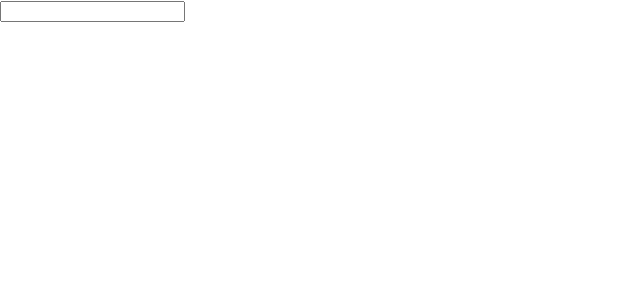
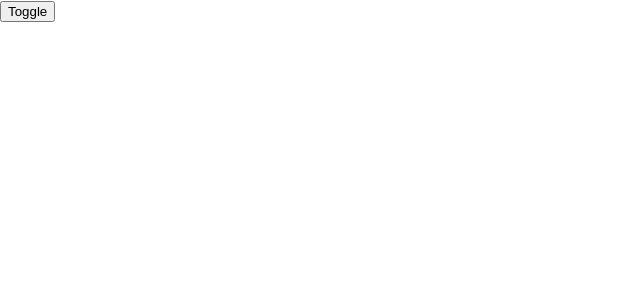
Before and after one commit to minh1304/testReact, a React (Create React App) app: page / in a window 1280 px wide. Shown: the top 300 px of the page, without its empty margins (0-640 px from the left). Built offline with nearby package versions, Linux system fonts and the light colour scheme.

Commit message:
update toogle để show lên

```diff
--- a/src/App.js
+++ b/src/App.js
@@ -1,6 +1,6 @@
 import logo from './logo.svg';
 // import './App.css';
-import {useEffect} from 'react'
+import {useEffect, useState} from 'react'
 import Content from './Content';
 
 
@@ -115,9 +115,11 @@ function App()
 
   //   </div>
   // )
+  const[show,setShow] = useState(false)
   return (
     <div>
-      <Content />
+      <button onClick={() => setShow(!show)}>Toggle</button>
+      {show && <Content />}
     </div>
   )
 }
--- a/src/Content.js
+++ b/src/Content.js
@@ -2,6 +2,7 @@ import {useEffect,useState} from 'react'
 function Content() {
     const [title, setTitle] =useState('')
     useEffect(()=>{
+        console.log("ahihi");
         document.title = title
     })
     return (
```
